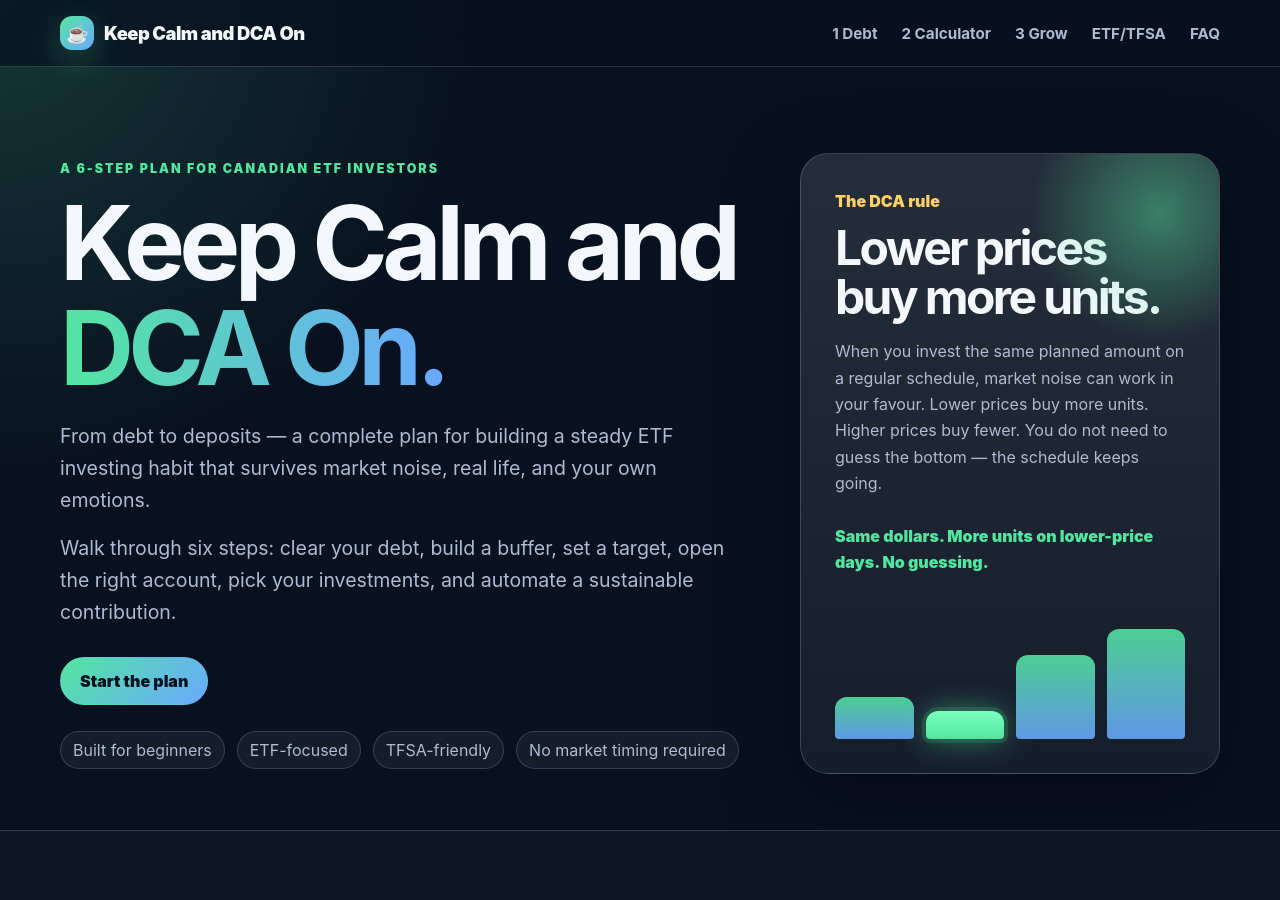
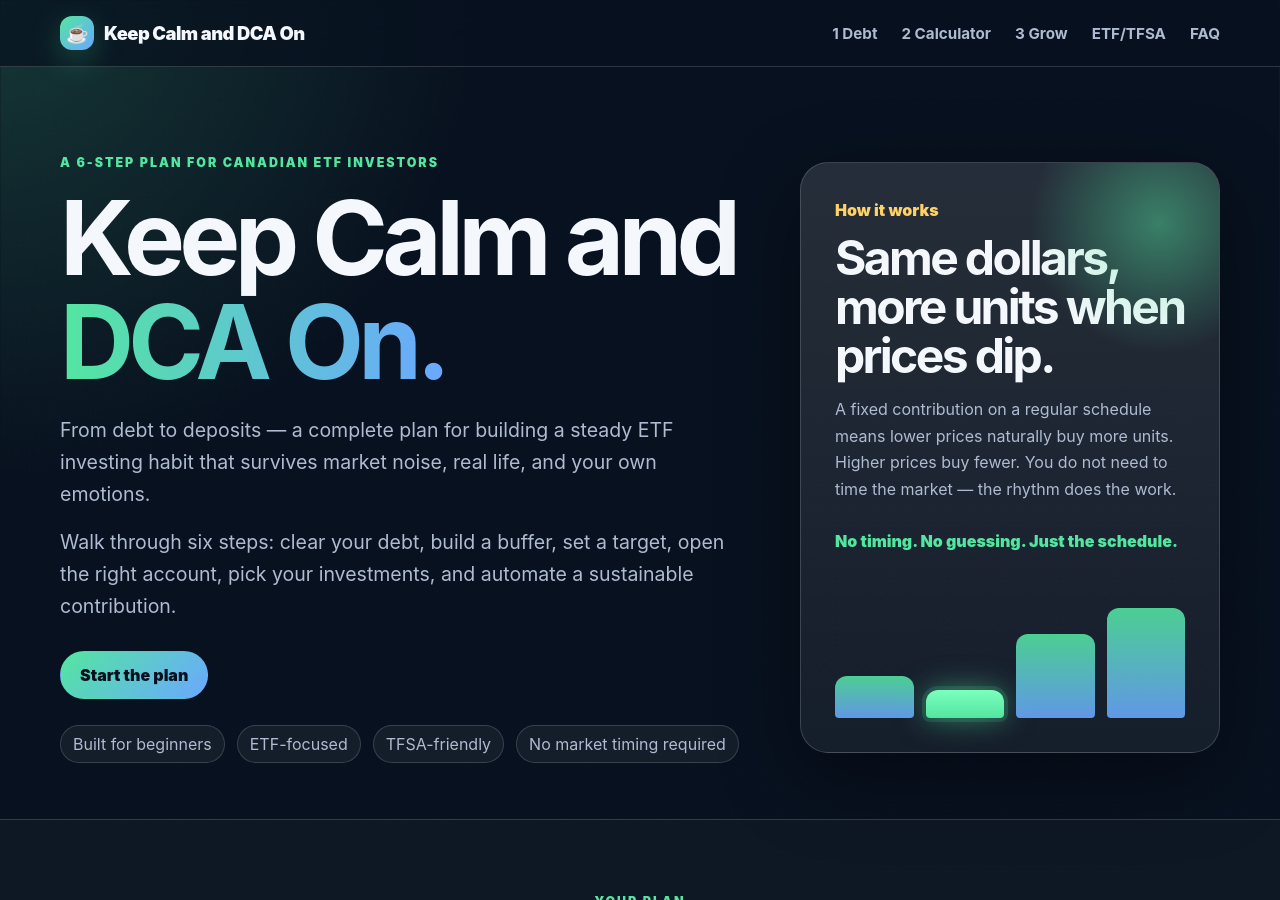
Before and after one commit to thestamp/dcathedip, a Jekyll site: the page built from index.html, in a window 1280 px wide and 900 px high. Built offline with Jekyll 4.4.1, drawn with Linux system fonts in a browser that asks for light colours.

Commit message:
Rework hero card: 'How it works' instead of 'The DCA rule', focus on the mechanic not a rule

```diff
--- a/index.html
+++ b/index.html
@@ -39,12 +39,12 @@
         <span>No market timing required</span>
       </div>
     </div>
-    <div class="hero-card" aria-label="DCA summary card">
+    <div class="hero-card" aria-label="How DCA works">
       <div class="card-glow"></div>
-      <p class="card-label">The DCA rule</p>
-      <h2 id="todayRule">Lower prices buy more units.</h2>
-      <p>When you invest the same planned amount on a regular schedule, market noise can work in your favour. Lower prices buy more units. Higher prices buy fewer. You do not need to guess the bottom — the schedule keeps going.</p>
-      <p class="microcopy">Same dollars. More units on lower-price days. No guessing.</p>
+      <p class="card-label">How it works</p>
+      <h2 id="todayRule">Same dollars, more units when prices dip.</h2>
+      <p>A fixed contribution on a regular schedule means lower prices naturally buy more units. Higher prices buy fewer. You do not need to time the market — the rhythm does the work.</p>
+      <p class="microcopy">No timing. No guessing. Just the schedule.</p>
       <div class="mini-bars" aria-hidden="true">
         <span style="height: 35%"></span>
         <span class="opportunity-bar" style="height: 24%"></span>
```
Also changed, not shown: tests/smoke.js (+1 -1 lines).
